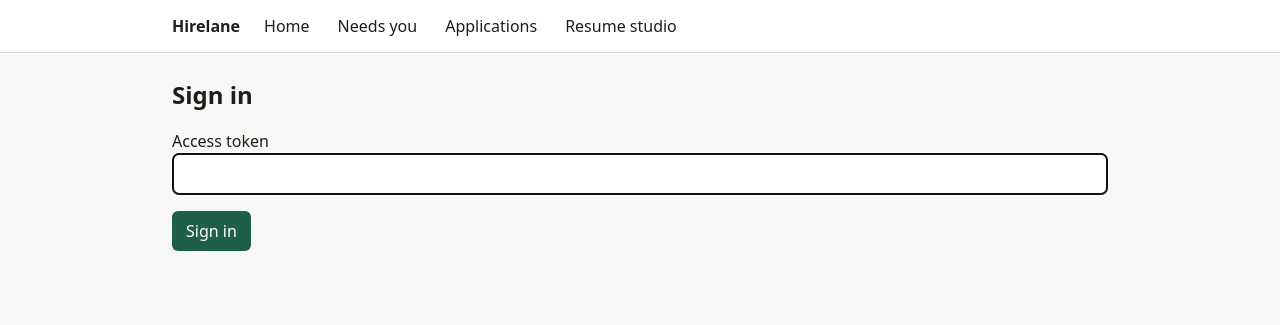
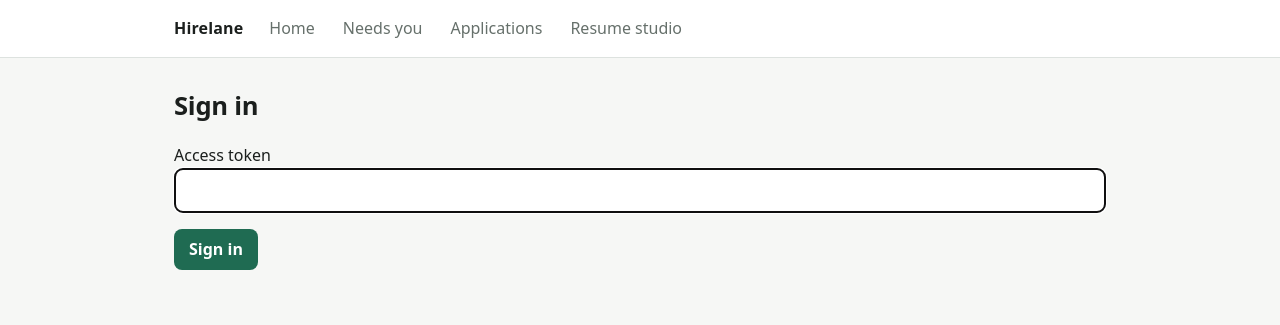
Before and after one commit to shivamdheer/hirelane, a FastAPI app: page /login in a window 1280 px wide. Shown: the top 325 px of the page. Run offline with FastAPI, Linux system fonts and the light colour scheme.

Commit message:
Add a dark theme to the web interface
The pages follow the system setting. Cards, tables, pills and forms get softer corners and clearer contrast in both themes.

```diff
--- a/hirelane/web/static/style.css
+++ b/hirelane/web/static/style.css
@@ -1,34 +1,48 @@
-:root { --bg: #f7f7f5; --ink: #1d1d1b; --muted: #6b6b66; --line: #dcdcd6; --card: #ffffff; --accent: #1f5f4a;
-        --warn: #8a4b08; --bad: #9b2226; --good: #1f5f4a; }
+:root {
+  color-scheme: light;
+  --bg: #f6f7f5; --ink: #1b1f1d; --muted: #66706b; --line: #dde2df; --card: #ffffff; --card-2: #f1f4f2;
+  --accent: #1f6b52; --accent-ink: #ffffff; --warn: #8a4b08; --bad: #9b2226; --good: #1f6b52;
+  --flash: #e6f2ec; --shadow: 0 1px 2px rgba(20, 30, 25, 0.06);
+}
+@media (prefers-color-scheme: dark) {
+  :root {
+    color-scheme: dark;
+    --bg: #0e1214; --ink: #e8eeeb; --muted: #8f9b95; --line: #26302c; --card: #151b19; --card-2: #1a2220;
+    --accent: #4cd9a0; --accent-ink: #062016; --warn: #f2b45e; --bad: #ff8a8f; --good: #4cd9a0;
+    --flash: #12251d; --shadow: 0 1px 2px rgba(0, 0, 0, 0.4);
+  }
+}
 * { box-sizing: border-box; }
-body { margin: 0; background: var(--bg); color: var(--ink); font: 16px/1.5 system-ui, -apple-system, "Segoe UI", sans-serif; }
+body { margin: 0; background: var(--bg); color: var(--ink); font: 16px/1.55 system-ui, -apple-system, "Segoe UI", sans-serif; -webkit-font-smoothing: antialiased; }
 header { background: var(--card); border-bottom: 1px solid var(--line); position: sticky; top: 0; }
-nav { display: flex; gap: 4px; padding: 8px 12px; overflow-x: auto; max-width: 960px; margin: 0 auto; align-items: center; }
-nav a { color: var(--ink); text-decoration: none; padding: 6px 12px; border-radius: 6px; white-space: nowrap; }
-nav a.active { background: var(--accent); color: #fff; }
-nav .brand { font-weight: 700; margin-right: 8px; }
+nav { display: flex; gap: 4px; padding: 10px 14px; overflow-x: auto; max-width: 960px; margin: 0 auto; align-items: center; }
+nav a { color: var(--muted); text-decoration: none; padding: 6px 12px; border-radius: 8px; white-space: nowrap; font-weight: 500; }
+nav a:hover { color: var(--ink); background: var(--card-2); }
+nav a.active { background: var(--accent); color: var(--accent-ink); }
+nav .brand { font-weight: 700; margin-right: 10px; letter-spacing: 0.01em; color: var(--ink); }
 a { color: var(--accent); }
-main { max-width: 960px; margin: 0 auto; padding: 16px 12px 48px; }
-h1 { font-size: 1.5rem; margin: 8px 0 16px; }
-h2 { font-size: 1.15rem; margin: 24px 0 8px; }
+main { max-width: 960px; margin: 0 auto; padding: 20px 14px 56px; }
+h1 { font-size: 1.6rem; margin: 8px 0 18px; letter-spacing: -0.01em; }
+h2 { font-size: 1.1rem; margin: 28px 0 10px; letter-spacing: -0.005em; }
 .cards { display: grid; grid-template-columns: repeat(auto-fit, minmax(150px, 1fr)); gap: 12px; }
-.card { background: var(--card); border: 1px solid var(--line); border-radius: 8px; padding: 12px 14px; }
-.card .n { font-size: 1.8rem; font-weight: 700; }
+.card { background: var(--card); border: 1px solid var(--line); border-radius: 12px; padding: 14px 16px; box-shadow: var(--shadow); }
+.card .n { font-size: 1.9rem; font-weight: 700; letter-spacing: -0.02em; }
 .card .l { color: var(--muted); font-size: 0.9rem; }
-.row { background: var(--card); border: 1px solid var(--line); border-radius: 8px; padding: 12px 14px; margin-bottom: 10px; }
+.row { background: var(--card); border: 1px solid var(--line); border-radius: 12px; padding: 14px 16px; margin-bottom: 10px; box-shadow: var(--shadow); }
 .row .title { font-weight: 600; }
 .muted { color: var(--muted); }
-.pill { display: inline-block; font-size: 0.8rem; padding: 1px 8px; border-radius: 99px; border: 1px solid var(--line); }
+.pill { display: inline-block; font-size: 0.8rem; padding: 1px 9px; border-radius: 99px; border: 1px solid var(--line); }
 .pill.warn { color: var(--warn); border-color: var(--warn); }
 .pill.bad { color: var(--bad); border-color: var(--bad); }
 .pill.good { color: var(--good); border-color: var(--good); }
 form.inline { display: inline; }
-button, .button { background: var(--accent); color: #fff; border: 0; border-radius: 6px; padding: 8px 14px; font: inherit; cursor: pointer; text-decoration: none; display: inline-block; }
-button.secondary, .button.secondary { background: transparent; color: var(--ink); border: 1px solid var(--line); }
-input[type=text], input[type=password], textarea, select { width: 100%; padding: 8px; border: 1px solid var(--line); border-radius: 6px; font: inherit; }
-table { width: 100%; border-collapse: collapse; background: var(--card); border: 1px solid var(--line); border-radius: 8px; }
-th, td { text-align: left; padding: 8px 10px; border-bottom: 1px solid var(--line); vertical-align: top; }
-th { color: var(--muted); font-weight: 600; font-size: 0.85rem; }
+button, .button { background: var(--accent); color: var(--accent-ink); border: 0; border-radius: 8px; padding: 8px 15px; font: inherit; font-weight: 600; cursor: pointer; text-decoration: none; display: inline-block; }
+button.secondary, .button.secondary { background: transparent; color: var(--ink); border: 1px solid var(--line); font-weight: 500; }
+input[type=text], input[type=password], textarea, select { width: 100%; padding: 9px 10px; border: 1px solid var(--line); border-radius: 8px; font: inherit; background: var(--card); color: var(--ink); }
+table { width: 100%; border-collapse: separate; border-spacing: 0; background: var(--card); border: 1px solid var(--line); border-radius: 12px; overflow: hidden; box-shadow: var(--shadow); }
+th, td { text-align: left; padding: 10px 12px; border-bottom: 1px solid var(--line); vertical-align: top; }
+tr:last-child td { border-bottom: 0; }
+th { color: var(--muted); font-weight: 600; font-size: 0.85rem; background: var(--card-2); }
 .empty { color: var(--muted); padding: 24px 0; }
-.flash { background: #e8f1ed; border: 1px solid var(--accent); padding: 8px 12px; border-radius: 6px; margin-bottom: 12px; }
-pre { white-space: pre-wrap; background: var(--card); border: 1px solid var(--line); border-radius: 8px; padding: 12px; }
+.flash { background: var(--flash); border: 1px solid var(--accent); padding: 9px 13px; border-radius: 8px; margin-bottom: 14px; }
+pre { white-space: pre-wrap; background: var(--card); border: 1px solid var(--line); border-radius: 12px; padding: 14px; }
```
Also changed, not shown: tests/test_web_pages.py (+6 -0 lines).
